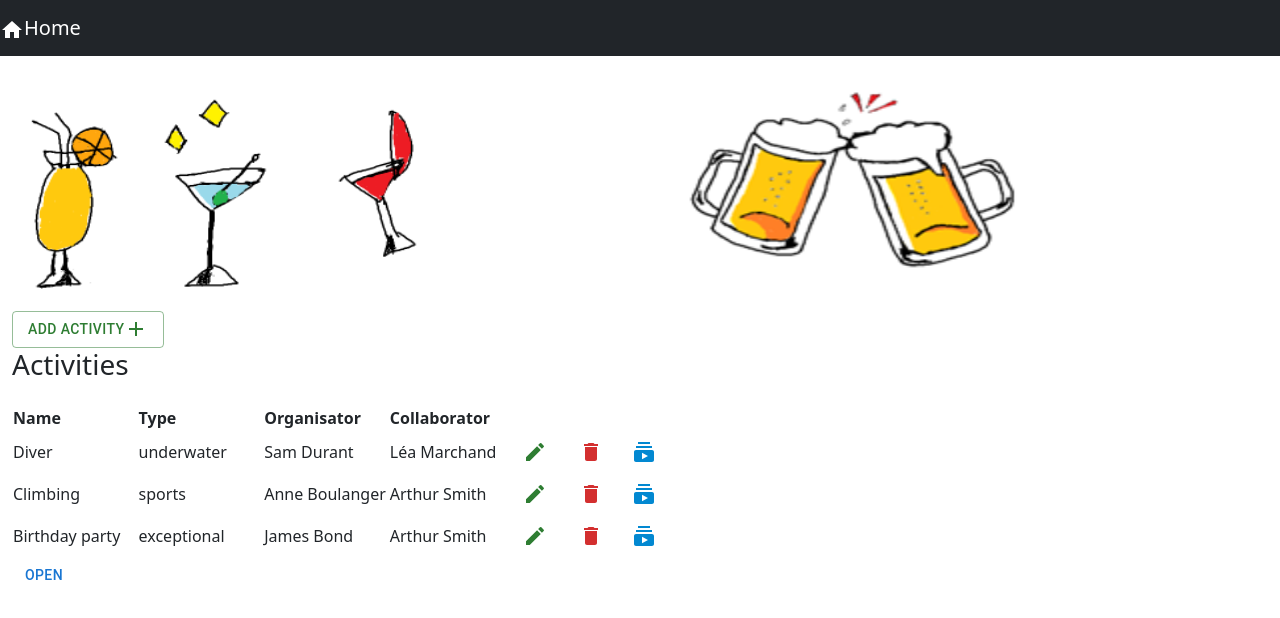
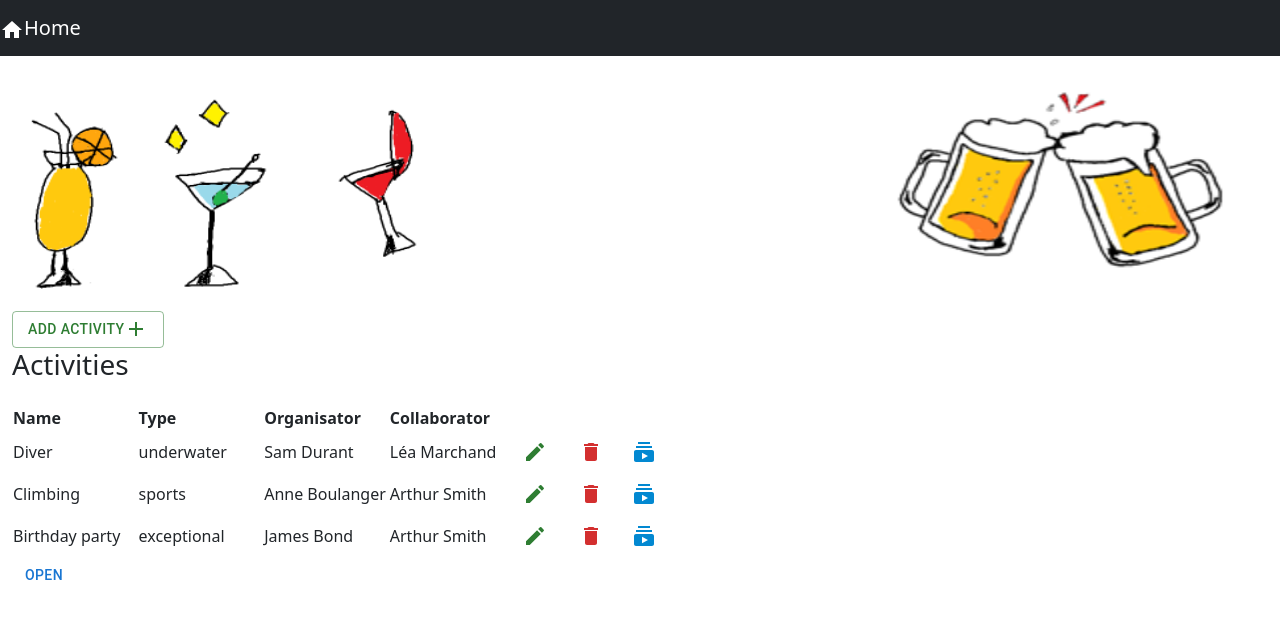
Before and after one commit to elieduboux/Afterwork-Organizer, a React (Create React App) app in the folder frontend/: page /activities in a window 1280 px wide. Shown: the top 618 px of the page. Built offline with nearby package versions, Linux system fonts and the light colour scheme; no server answers.

Commit message:
delete activity

```diff
--- a/frontend/src/ActivityList.js
+++ b/frontend/src/ActivityList.js
@@ -49,6 +49,9 @@ class ActivityList extends Component {
             </div>
           </div>
           <div class="column">
+
+          </div>
+          <div class="column">
             <div className='img-container' >
               <div className='beer'>
                 <img src={beer} alt="Beer" width="200" height="200"/>
--- a/frontend/src/DataDisplayJson.jsx
+++ b/frontend/src/DataDisplayJson.jsx
@@ -15,6 +15,10 @@ function JsonDataDisplay(){
 
   const [openModal, setOpenModal] = useState(false);
 
+
+
+
+
   let ActivityList = JsonData.map(activity => {
     return <tr key={activity.id}>
       <td style={{whitespace: 'nowrap'}}>{activity.name}</td>
@@ -31,7 +35,7 @@ function JsonDataDisplay(){
 
             <Tooltip title="Delete Activity">
               <IconButton size="sm" variant="outlined" color="error" underline="hover" onClick={
-                () => this.remove(activity.id)}>
+                () => JsonData.splice(activity.id, 1)}>
                 <DeleteIcon /></IconButton>
             </Tooltip>
              <Tooltip title="Subscribe to Activity">
```
